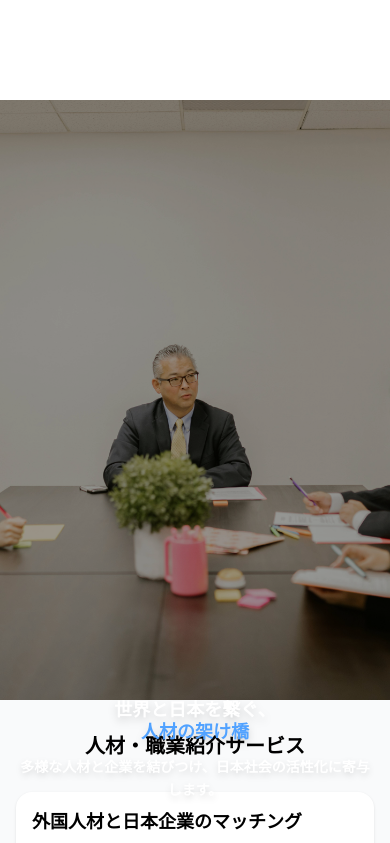
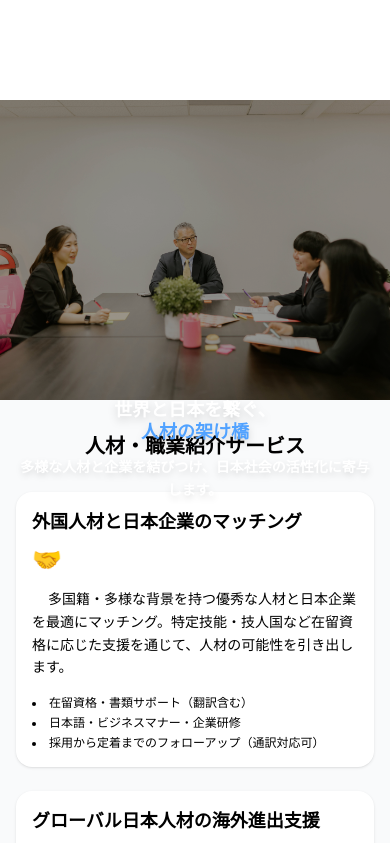
Before and after one commit to Frederic20021/portfolio, a Next.js app: page /recruitment in a window 390 px wide. Shown: the top 843 px of the page. Built offline with nearby package versions, Linux system fonts and the light colour scheme.

Commit message:
"changed the padding top"

```diff
--- a/app/components/recruitment/Hero.tsx
+++ b/app/components/recruitment/Hero.tsx
@@ -8,7 +8,7 @@
         style={{
           backgroundImage: `url(${getAssetPath("/recruitment/Hero.jpg")})`,
         }}
-        className="relative text-white pt-[600px] sm:py-12 md:py-16 lg:py-20 px-4 sm:px-6 lg:px-8 h-[300px] sm:h-[400px] md:h-[450px] lg:h-[500px] flex items-center bg-cover bg-center"
+        className="relative text-white pt-[300px] sm:py-12 md:py-16 lg:py-20 px-4 sm:px-6 lg:px-8 h-[300px] sm:h-[400px] md:h-[450px] lg:h-[500px] flex items-center bg-cover bg-center"
       >
         {/* Background overlay for opacity */}
         <div className="absolute inset-0 bg-black opacity-40"></div>
```
